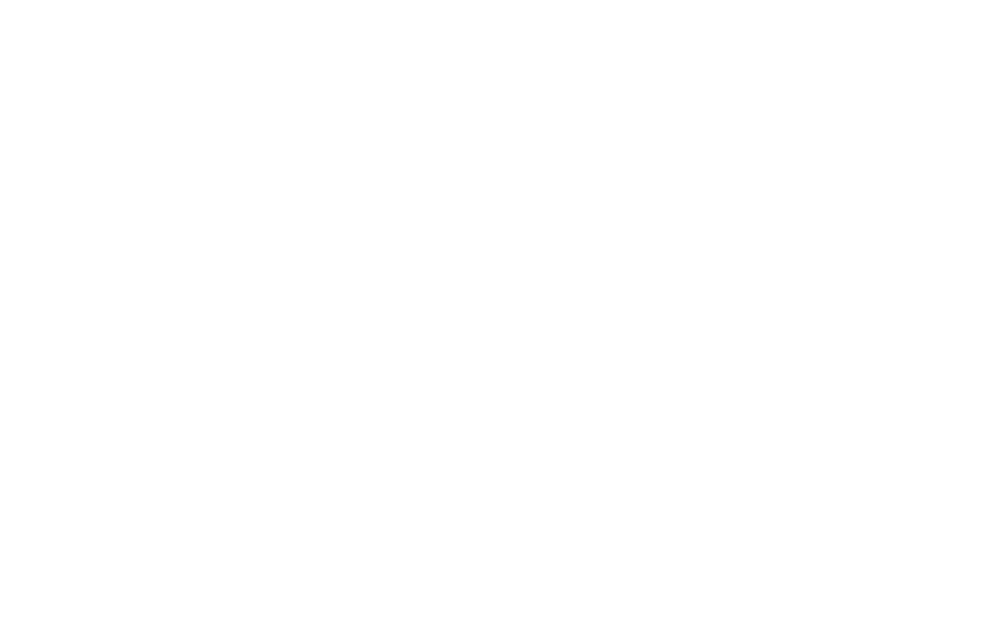
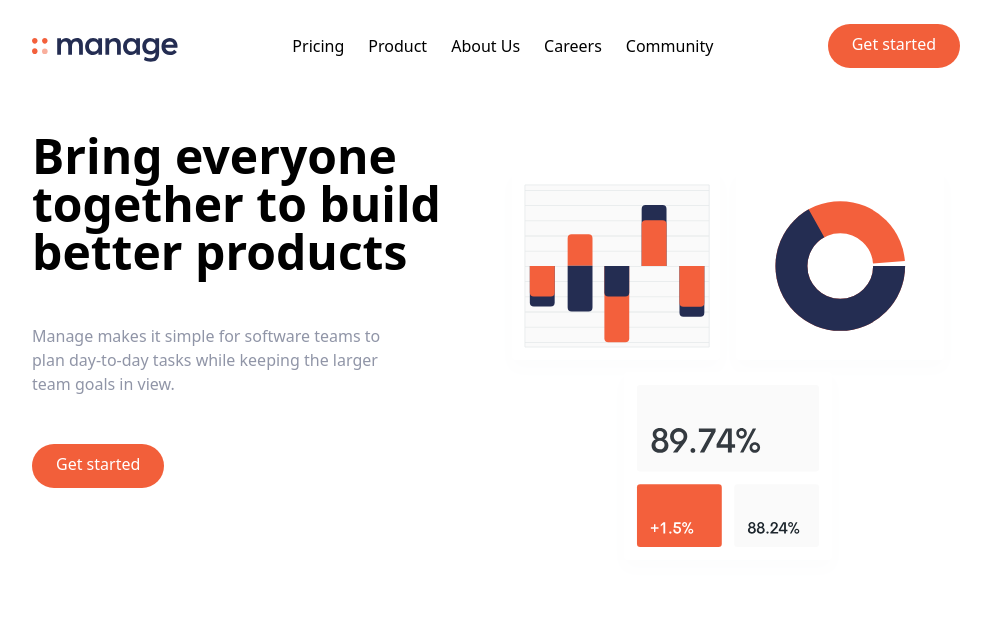
Before and after one commit to TerminalTigerr/manage-landing, a website: page index.html in a window 1280 px wide. Shown: the whole page, without its empty margins (144-1135 px from the left). Drawn offline with Linux system fonts and the light colour scheme.

Commit message:
hero section

```diff
--- a/index.html
+++ b/index.html
@@ -12,8 +12,54 @@
 			<!--======== Flex Container =======-->
 			<div class="flex items-center justify-between">
 				<!--== logo ==-->
-				<div class="pt-2"></div>
+				<div class="pt-2">
+					<img src="img/logo.svg" alt="">
+				</div>
+				<!--====== Menu Items =======-->
+				<div class="hidden md:flex space-x-6">
+					<a href="#" class="hover:text-darkGrayishBlue">Pricing</a>
+					<a href="#" class="hover:text-darkGrayishBlue">Product</a>
+					<a href="#" class="hover:text-darkGrayishBlue">About Us</a>
+					<a href="#" class="hover:text-darkGrayishBlue">Careers</a>
+					<a href="#" class="hover:text-darkGrayishBlue">Community</a>
+				</div>
+				<!--======== Button ========-->
+				<a
+					href="#" class="hidden md:block p-3 bg-brightRed text-white pt-2 px-6 rounded-full
+					baseline hover:bg-brightRedLight">
+					Get started
+				</a>
 			</div>
 		</nav>
+
+		<!--========= Hero Section =========-->
+		<section id="hero">
+			<!--========= Flex Container =======-->
+			<div class="container flex flex-col-reverse items-center md:flex-row
+				px-6 mx-auto mt-10 space-y-0 md:space-y-0">
+				<!--======== Left Items=====-->
+				<div class="flex flex-col mb-32 space-y-12 md:w-1/2">
+					<h1 class="max-w-md text-4xl font-bold text-center md:text-5xl md:text-left">
+						Bring everyone together to build better products
+					</h1>
+					<p class="max-w-sm text-center text-darkGrayishBlue md:text-left">
+						Manage makes it simple for software teams to plan day-to-day
+						tasks while keeping the larger team goals in view.
+					</p>
+					<div class="flex justify-center md:justify-start">
+						<a
+					href="#" class="p-3 bg-brightRed text-white pt-2 px-6 rounded-full
+					baseline hover:bg-brightRedLight">
+					Get started
+				</a>
+					</div>
+				</div>
+
+				<!--============= Right Items ======-->
+				<div class="md:w-1/2">
+					<img src="img/illustration-intro.svg" alt="">
+				</div>
+			</div>
+		</section>
 	</body>
 </html>
```
Also changed, not shown: css/main.css, img/illustration-intro.svg (added), img/logo.svg (added).
